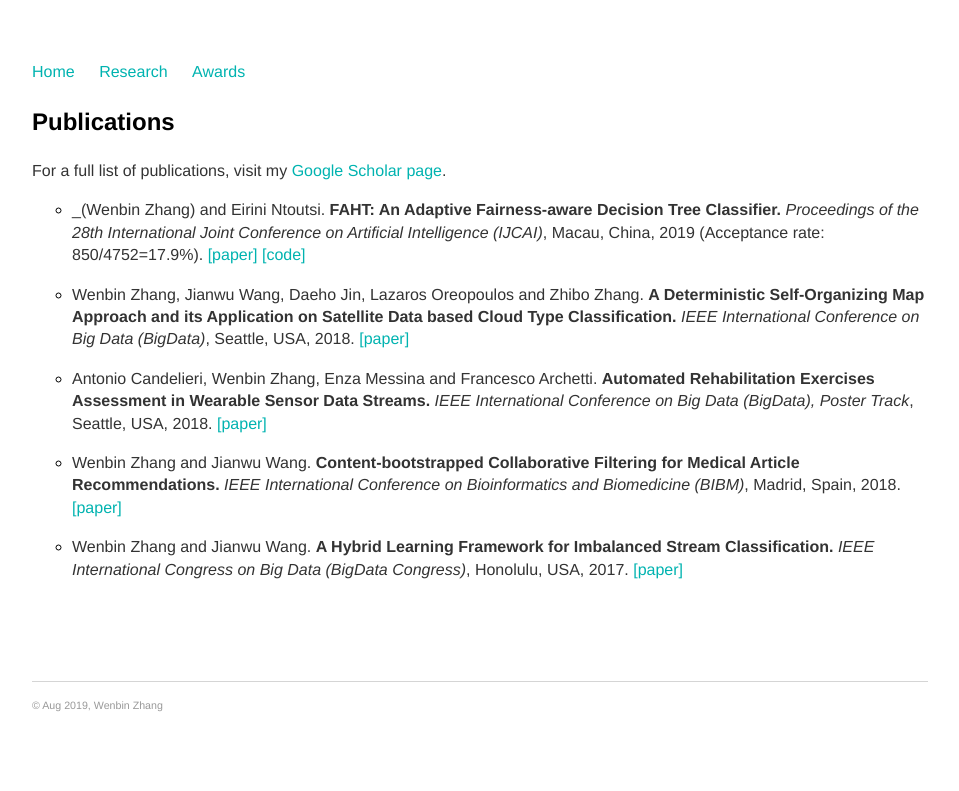
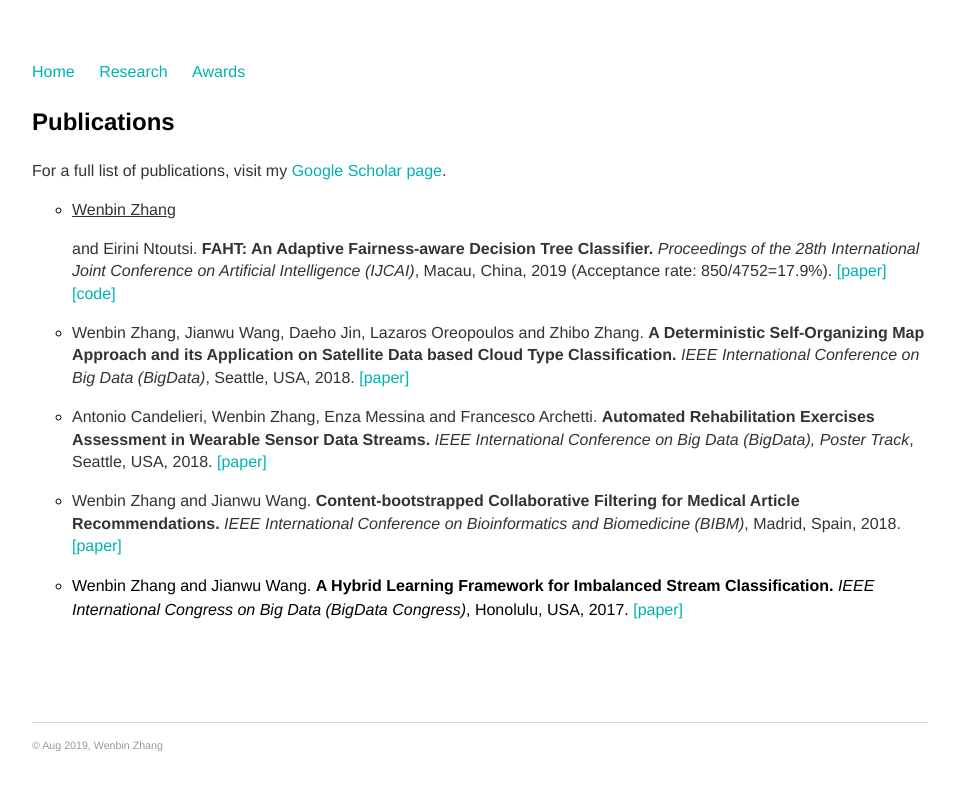
Before and after one commit to vanbanTruong/vanbanTruong.github.io, a Jekyll site: the page built from research.md, in a window 1280 px wide. Shown: the top 791 px of the page, without its empty margins (160-1119 px from the left). Built offline with Jekyll 4.4.1, drawn with Linux system fonts in a browser that asks for light colours.

```diff
--- a/research.md
+++ b/research.md
@@ -6,7 +6,7 @@ title: Research
 ### Publications
 For a full list of publications, visit my [Google Scholar page](https://scholar.google.com/citations?hl=en&user=M802p54AAAAJ).
 
-* \_(Wenbin Zhang) and Eirini Ntoutsi. **FAHT: An Adaptive Fairness-aware Decision Tree Classifier.** *Proceedings of the 28th International Joint Conference on Artificial Intelligence (IJCAI)*, Macau, China, 2019 (Acceptance rate: 850/4752=17.9%). [[paper]](/assets/IJCAI19.pdf) [[code]](https://github.com/vanbanTruong/FAHT)
+* <p><u>Wenbin Zhang</u></p> and Eirini Ntoutsi. **FAHT: An Adaptive Fairness-aware Decision Tree Classifier.** *Proceedings of the 28th International Joint Conference on Artificial Intelligence (IJCAI)*, Macau, China, 2019 (Acceptance rate: 850/4752=17.9%). [[paper]](/assets/IJCAI19.pdf) [[code]](https://github.com/vanbanTruong/FAHT)
 
 
 * Wenbin Zhang, Jianwu Wang, Daeho Jin, Lazaros Oreopoulos and Zhibo Zhang. **A Deterministic Self-Organizing Map Approach and its Application on Satellite Data based Cloud Type Classification.** *IEEE International Conference on Big Data (BigData)*, Seattle, USA, 2018. [[paper]](/assets/BigData18.pdf)
```
